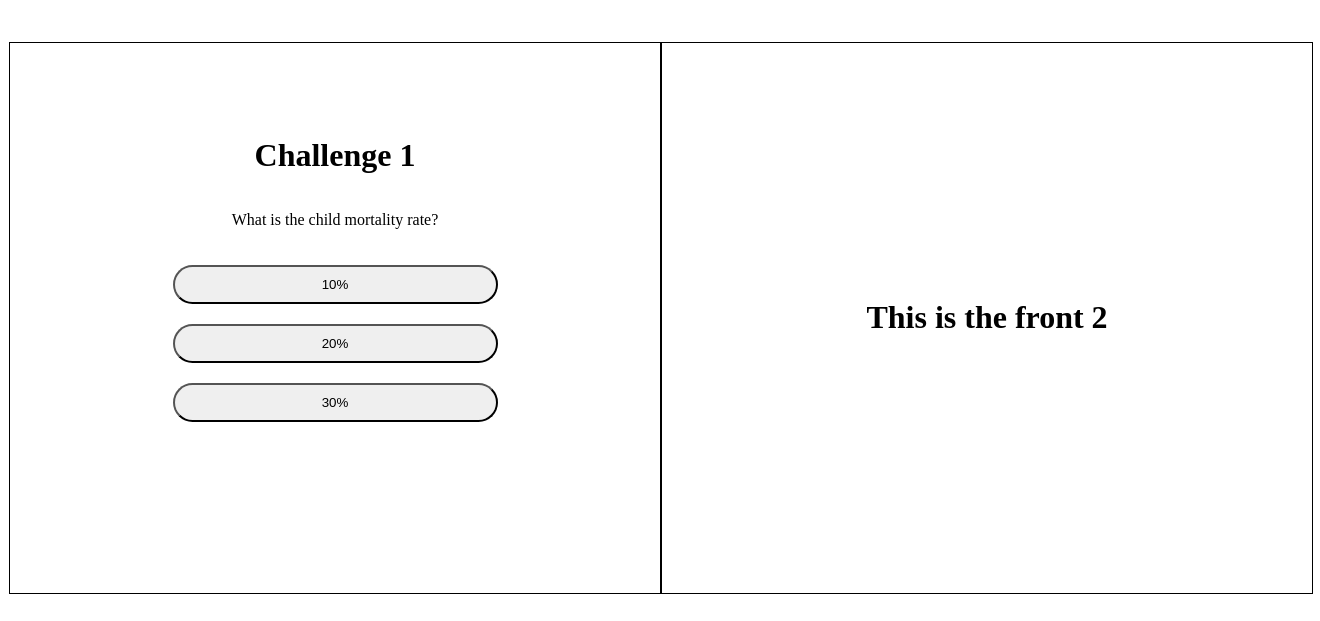
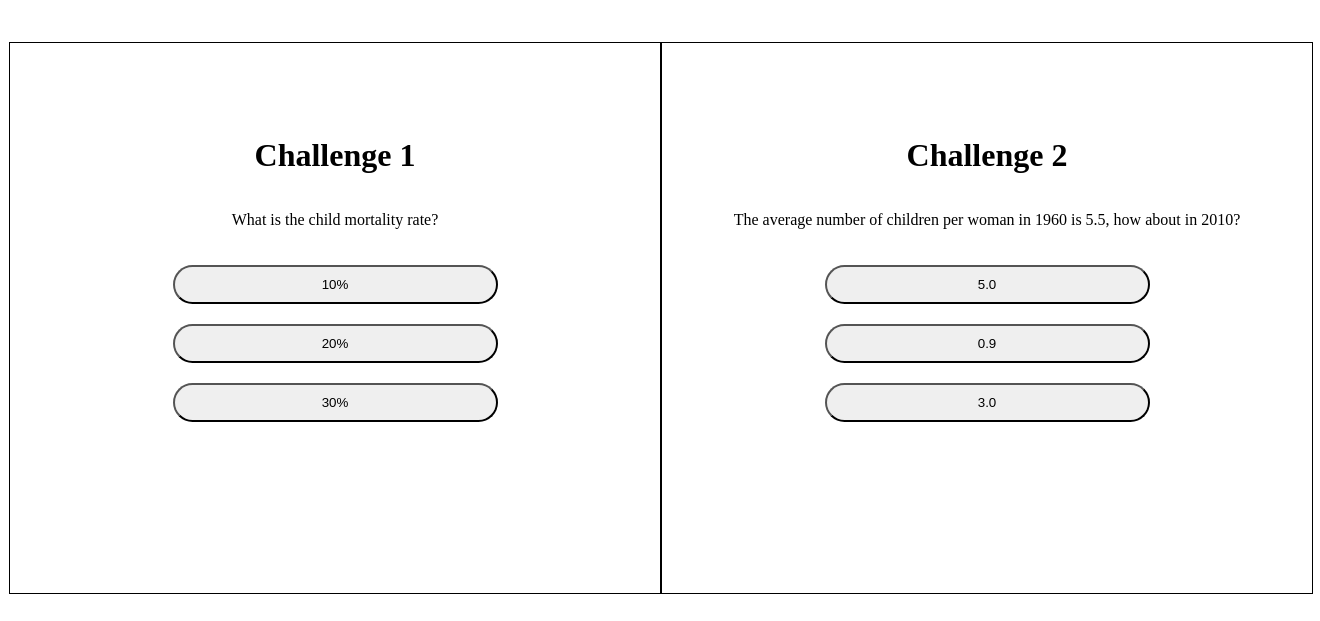
Before and after one commit to UBC-MDS/gapminder_challenge, a Flask app: template src/gapminder_challenge/templates/index.html in a window 1320 px wide. Shown: the part 58-679 px from the top of the page. Run offline with Flask 3, Linux system fonts and the light colour scheme; the template is opened without the code that fills it, so the values that code supplies are empty; parts of the project's set-up code (start-up, migrations or seed data) failed here and were passed over.

Commit message:
Add children dashboard

```diff
--- a/src/gapminder_challenge/app.py
+++ b/src/gapminder_challenge/app.py
@@ -1,10 +1,12 @@
 from flask import Flask, render_template
-from dashboard import dash_app1
+from dashboard import dash_app1, dash_app2
+
 
 app = Flask(__name__)
 app = dash_app1.add_dash(app)
+app = dash_app2.add_dash(app)
 
 
 @app.route('/')
 def hello():
-    return render_template('index.html', app1=dash_app1.url)
+    return render_template('index.html', app1=dash_app1.url, app2=dash_app2.url)
--- a/src/gapminder_challenge/templates/index.html
+++ b/src/gapminder_challenge/templates/index.html
@@ -110,6 +110,22 @@
       btn4.style.display = "block"
 
     }
+    function quiz2Func(value) {
+
+      btn1 = document.getElementById("q2_btn1");
+      btn2 = document.getElementById("q2_btn2");
+      btn3 = document.getElementById("q2_btn3");
+      btn4 = document.getElementById("q2_btn4");
+
+      btn1.style.backgroundColor = "#ee4266";
+      btn1.style.color = "white";
+      btn2.style.backgroundColor = "#ee4266";
+      btn2.style.color = "white";
+      btn3.style.backgroundColor = "#0ead69";  // correct answer is 2.7
+      btn3.style.color = "white";
+      btn4.style.display = "block"
+
+    }
   </script>
 
 </head>
@@ -152,12 +168,26 @@
   <!-- PART 2 -->
   <div class="right">
     <div class="container">
-      <div class="card" >
+      <div class="card">
         <div class="front">
-          <h1>This is the front 2</h1>
+          <h1>Challenge 2</h1>
+          <p> The average number of children per woman in 1960 is 5.5, how about in 2010?</p>
+          <div class="btn-group"" >
+            <button onclick=" quiz2Func('a')" id="q2_btn1">5.0</button>
+            <button onclick="quiz2Func('b')" id="q2_btn2">0.9</button>
+            <button onclick="quiz2Func('c')" id="q2_btn3">3.0</button>
+            <button onclick="flip(event)" id="q2_btn4" style="display:none">Flip to Explore!</button>
+          </div>
         </div>
         <div class="back">
-          <h1>This is the back</h1>
+          <iframe noresize="noresize" style="
+          position: absolute;
+          background: transparent;
+          width: 100%;
+          height: 100%;
+            border: 1px solid black;
+        " src={{app2}}>
+          </iframe>
           </iframe>
         </div>
       </div>
@@ -168,7 +198,7 @@
   <!-- PART 3 -->
   <div class="left">
     <div class="container">
-      <div class="card" >
+      <div class="card">
         <div class="front">
           <h1>This is the front 3</h1>
         </div>
```
